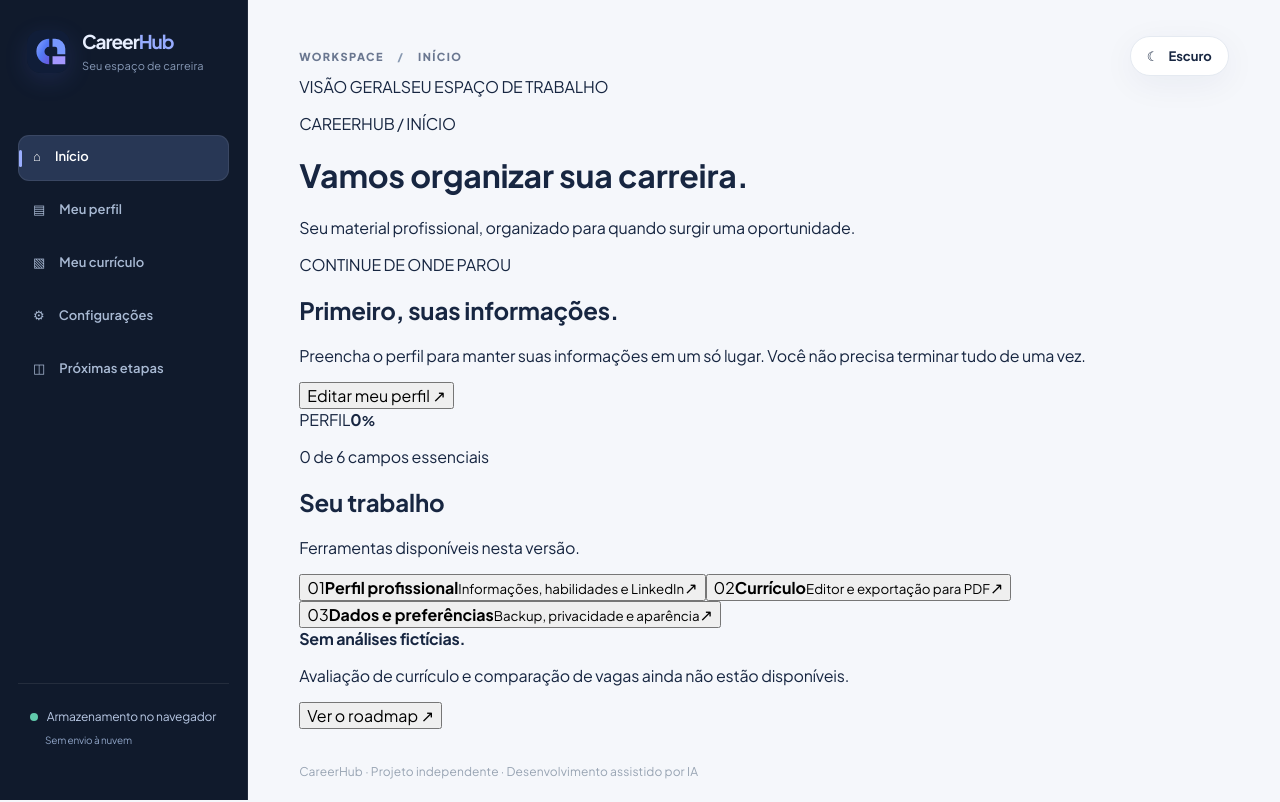
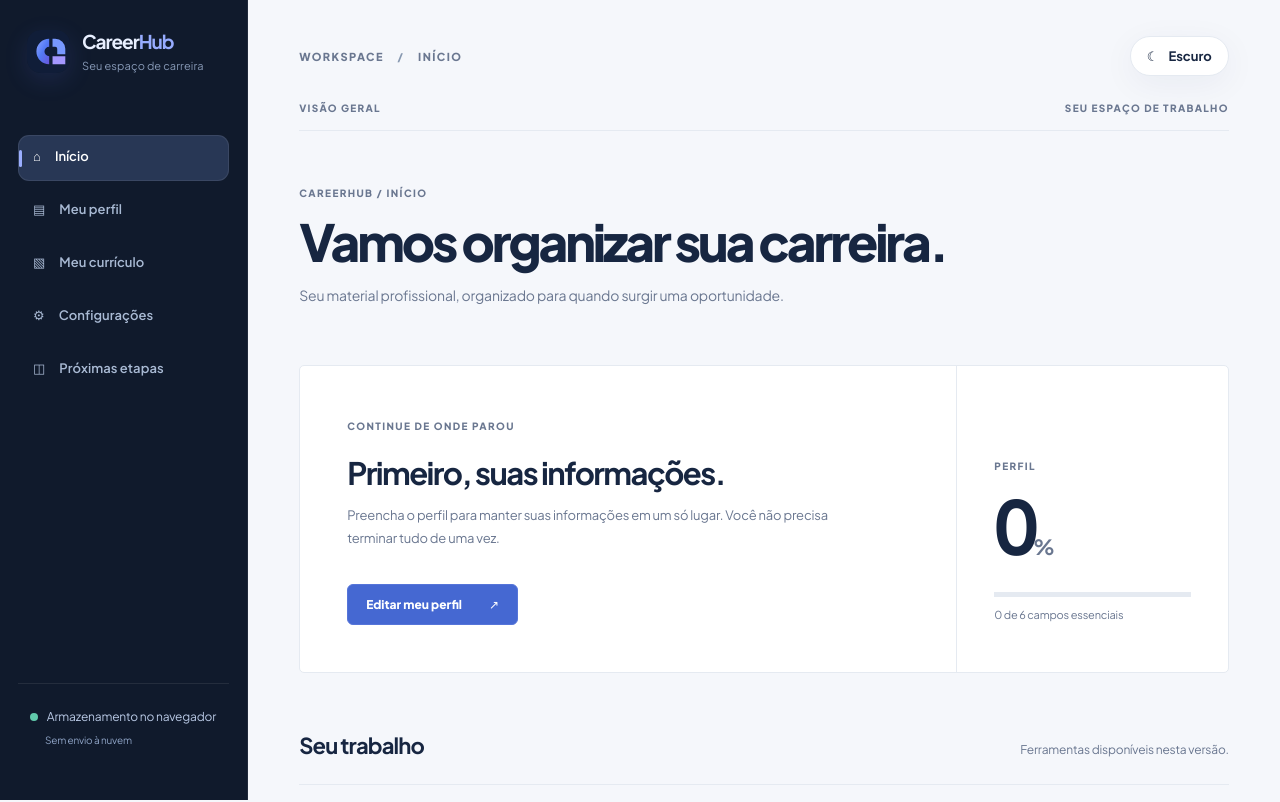
Before and after one commit to enthonydev/CareerHub, a React (Vite) app in the folder frontend/: page / in a window 1280 px wide. Shown: the top 802 px of the page. Built offline with nearby package versions, Linux system fonts and the light colour scheme.

Commit message:
style: criar linguagem editorial sem cards decorativos na home

```diff
--- a/frontend/src/style.css
+++ b/frontend/src/style.css
@@ -186,3 +186,37 @@ html[data-theme="dark"] .home-card,html[data-theme="dark"] .home-next{background
 @media(max-width:850px){.home-cards{grid-template-columns:1fr 1fr}.home-decoration{min-width:130px;transform:scale(.75)}}@media(max-width:650px){.home-hero{margin:28px 0 32px;padding:27px;min-height:0}.home-decoration{display:none}.home-cards{grid-template-columns:1fr}.home-card{min-height:180px}.home-next,.setting-line{align-items:flex-start;flex-direction:column;gap:16px}.setting-actions{flex-wrap:wrap}.home-section h2{font-size:23px}}
 @media(prefers-reduced-motion:reduce){.home-card{transition:none!important}.home-card:hover{transform:none!important}}
 @media print{.home-hero,.home-section,.home-next{display:none!important}}
+
+
+
+
+/* CareerHub / work-centered dashboard. Quiet typography, strong content hierarchy. */
+.ch-dashboard{max-width:1020px;padding:26px 0 70px}
+.ch-overline{display:flex;justify-content:space-between;gap:16px;border-bottom:1px solid var(--line);padding:0 0 16px;letter-spacing:.13em;font-size:10px;font-weight:750;color:var(--muted)}
+.ch-welcome{padding:46px 0 43px}
+.ch-small,.ch-kicker{font-size:10px;letter-spacing:.14em;font-weight:800;color:var(--muted)}
+.ch-welcome h1{font-size:clamp(31px,4vw,53px);letter-spacing:-.06em;line-height:1.14;margin:13px 0 13px;font-weight:740;color:var(--ink)}
+.ch-welcome>p:last-child{font-size:14px;color:var(--muted);max-width:490px;line-height:1.7}
+.ch-focus{display:grid;grid-template-columns:minmax(0,1.7fr) minmax(180px,.7fr);border:1px solid var(--line);background:var(--surface);border-radius:5px;overflow:hidden}
+.ch-focus-main{padding:clamp(27px,4vw,47px);border-right:1px solid var(--line)}
+.ch-focus-main h2{font-size:clamp(22px,2.6vw,31px);letter-spacing:-.05em;line-height:1.2;margin:20px 0 12px}
+.ch-focus-main p{font-size:13px;line-height:1.75;color:var(--muted);max-width:510px}
+.ch-focus-action{margin-top:21px;padding:12px 18px;border-radius:6px;border:1px solid #5675d9;background:#4568d2;color:white;font-size:12px;font-weight:750;display:inline-flex;gap:27px;align-items:center;justify-content:space-between;transition:background-color .2s ease}
+.ch-focus-action:hover{background:#344fb1}
+.ch-focus-progress{padding:clamp(27px,3vw,37px);display:flex;flex-direction:column;justify-content:end}
+.ch-focus-progress>span{font-size:10px;letter-spacing:.14em;color:var(--muted);font-weight:750}
+.ch-focus-progress strong{font-size:clamp(45px,6vw,74px);letter-spacing:-.075em;font-variant-numeric:tabular-nums;margin-top:10px;line-height:1.15;font-weight:620}
+.ch-focus-progress strong small{font-size:21px;letter-spacing:-.03em;color:var(--muted)}
+.ch-track{height:5px;width:100%;background:var(--line);margin-top:25px;overflow:hidden}.ch-track i{display:block;background:#5876de;height:100%;transition:width .3s ease}
+.ch-focus-progress p{font-size:11px;color:var(--muted);line-height:1.5;margin-top:10px}
+.ch-work{margin-top:57px}.ch-work-heading{display:flex;align-items:baseline;justify-content:space-between;gap:15px;margin-bottom:15px}.ch-work-heading h2{font-size:22px;letter-spacing:-.04em;margin:0}.ch-work-heading p{font-size:12px;color:var(--muted)}
+.ch-work-list{border-top:1px solid var(--line)}
+.ch-work-list button{display:flex;align-items:center;width:100%;text-align:left;gap:26px;padding:23px 7px;background:transparent;border:0;border-bottom:1px solid var(--line);color:var(--ink);transition:padding-left .2s ease,background-color .2s ease}
+.ch-work-list button:hover{padding-left:18px;background:color-mix(in srgb,var(--surface) 70%,transparent)}
+.ch-work-number{font-size:11px;color:var(--muted);font-variant-numeric:tabular-nums;min-width:26px}
+.ch-work-copy{flex:1;display:grid;gap:6px}.ch-work-copy strong{font-size:15px;letter-spacing:-.02em;font-weight:700}.ch-work-copy small{color:var(--muted);font-size:12px}.ch-work-list button>span:last-child{font-size:19px;color:var(--muted)}
+.ch-disclosure{margin-top:47px;padding:24px 0;border-top:1px solid var(--line);display:flex;justify-content:space-between;align-items:center;gap:20px}.ch-disclosure strong{font-size:13px}.ch-disclosure p{font-size:12px;line-height:1.6;color:var(--muted);margin:8px 0 0}.ch-disclosure button{border:0;background:transparent;color:var(--ink);text-decoration:underline;text-underline-offset:4px;font-size:12px;font-weight:700;white-space:nowrap}
+.ch-dashboard button:focus-visible{outline:3px solid #7894f6;outline-offset:3px}
+@media(max-width:700px){.ch-dashboard{padding-top:20px}.ch-overline span:last-child{display:none}.ch-welcome{padding:32px 0}.ch-focus{grid-template-columns:1fr}.ch-focus-main{border-right:0;border-bottom:1px solid var(--line)}.ch-focus-progress{padding:24px 28px}.ch-focus-progress strong{font-size:49px}.ch-work-heading{display:block}.ch-work-list button{gap:13px;padding:19px 3px}.ch-disclosure{align-items:flex-start;flex-direction:column}}
+@media(prefers-reduced-motion:reduce){.ch-track i,.ch-focus-action,.ch-work-list button{transition:none!important}}
+@media print{.ch-dashboard{display:none!important}}
```
